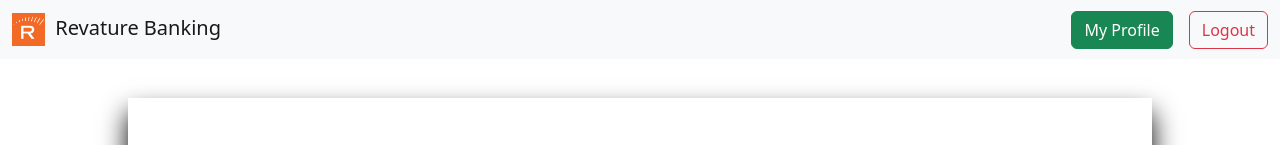
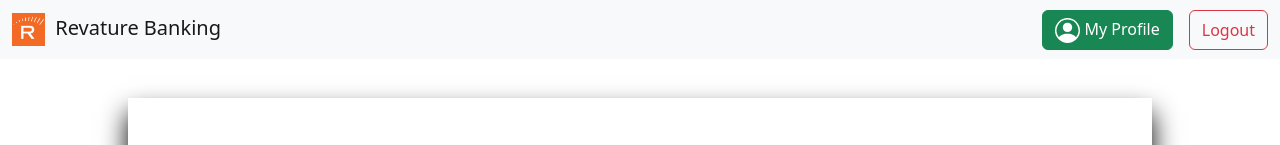
Before and after one commit to 220725-JavaFS/tgh-financial-frontend, an Angular app: page /home in a window 1280 px wide. Shown: the top 145 px of the page. Built offline with nearby package versions, Linux system fonts and the light colour scheme; no server answers.

Commit message:
fixed My Profile button

```diff
--- a/src/app/components/navbar/navbar.component.html
+++ b/src/app/components/navbar/navbar.component.html
@@ -25,6 +25,20 @@
     >
     <form class="d-flex" role="search">
       <button class="btn btn-success mx-3" [routerLink]="['/profile']">
+        <svg
+          xmlns="http://www.w3.org/2000/svg"
+          width="25"
+          height="25"
+          fill="currentColor"
+          class="bi bi-person-circle"
+          viewBox="0 0 16 16"
+        >
+          <path d="M11 6a3 3 0 1 1-6 0 3 3 0 0 1 6 0z" />
+          <path
+            fill-rule="evenodd"
+            d="M0 8a8 8 0 1 1 16 0A8 8 0 0 1 0 8zm8-7a7 7 0 0 0-5.468 11.37C3.242 11.226 4.805 10 8 10s4.757 1.225 5.468 2.37A7 7 0 0 0 8 1z"
+          />
+        </svg>
         My Profile
       </button>
       <button class="btn btn-outline-danger" (click)="logout()">Logout</button>
```
